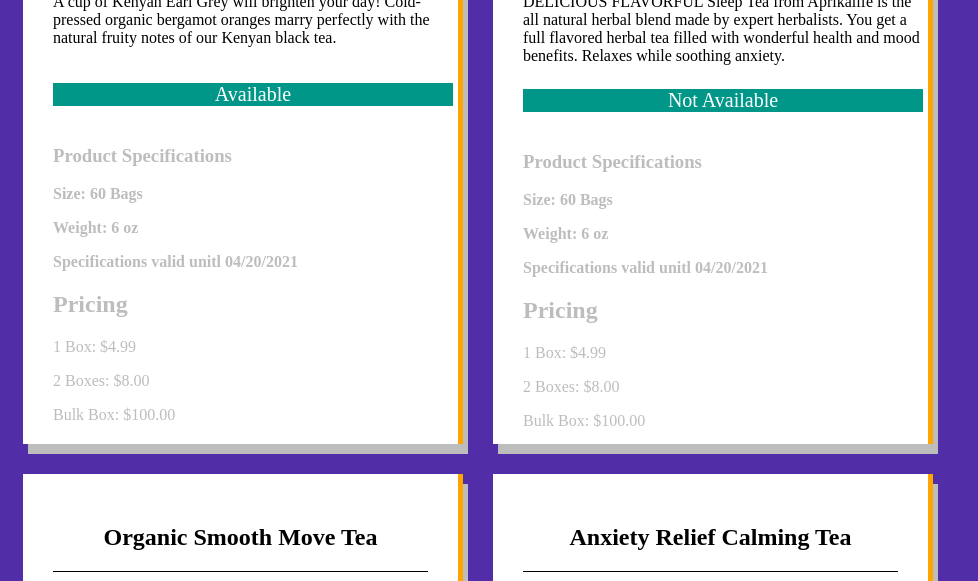
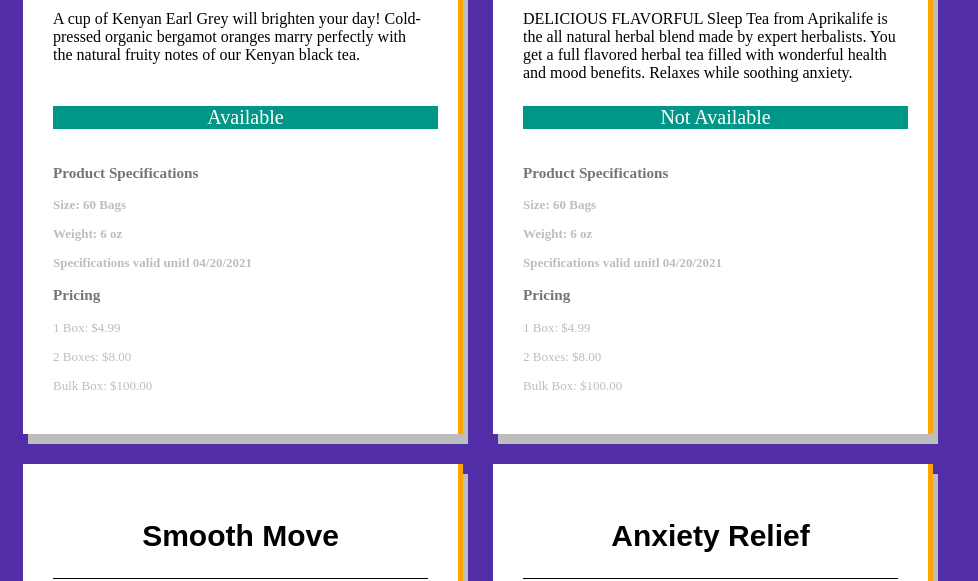
Before and after one commit to danicrosby/product-cards, a plain HTML site: page index.html in a window 1280 px wide. Shown: the part 1029-1610 px from the top of the page, without its empty margins (0-978 px from the left). Drawn offline with Linux system fonts and the light colour scheme; a web font is replaced by a local one.

Commit message:
changed font

```diff
--- a/index.html
+++ b/index.html
@@ -4,7 +4,14 @@
   <meta charset="UTF-8">
   <meta name="viewport" content="width=device-width, initial-scale=1.0">
   <link rel="stylesheet" href="main.css">
-  <title>Document</title>
+  <link rel="preconnect" href="https://fonts.gstatic.com">
+  <link rel="preconnect" href="https://fonts.gstatic.com">
+  <link rel="preconnect" href="https://fonts.gstatic.com">
+  <link rel="preconnect" href="https://fonts.gstatic.com">
+  <link rel="preconnect" href="https://fonts.gstatic.com">
+  <link rel="preconnect" href="https://fonts.gstatic.com">
+  <link href="https://fonts.googleapis.com/css2?family=Darker+Grotesque&display=swap" rel="stylesheet">
+  <title>Little Tea Shoppe </title>
 </head>
 <body>
   <title> Little Tea Shoppe </title>
@@ -16,7 +23,7 @@
     <!-- THIS IS CARD 1  -->
 
     <div class="card">
-      <header><h2> Matcha Green Tea </h2></header>
+      <header><h2> Matcha Tea </h2></header>
 
       <div class="image">
        <img src="https://images-na.ssl-images-amazon.com/images/I/91N7Hbl23GL._SL1500_.jpg" alt="Matcha Green Tea">
@@ -36,7 +43,7 @@
     </section>
 
     <section class="section-pricing">
-      <h2>Pricing</h2>
+      <h3>Pricing</h3>
       <p>1 Box: $4.99</p>
       <p>2 Boxes: $8.00</p>
       <p>Bulk Box: $100.00</p>
@@ -46,7 +53,7 @@
   <!-- THIS IS CARD 2 -->
 
   <div class="card">
-    <header><h2> Teavana Peach Tranquility Tea </h2></header>
+    <header><h2>Peach Tranquility</h2></header>
 
     <div class="image">
      <img src="https://images-na.ssl-images-amazon.com/images/I/81tWctYSVpL._SL1500_.jpg" alt="Teavana Peach Tranquility, Herbal Tea">
@@ -66,7 +73,7 @@
   </section>
 
   <section class="section-pricing">
-    <h2>Pricing</h2>
+    <h3>Pricing</h3>
     <p>1 Box: $4.99</p>
     <p>2 Boxes: $8.00</p>
     <p>Bulk Box: $100.00</p>
@@ -76,7 +83,7 @@
 <!-- THIS IS CARD 3 -->
 
 <div class="card">
-  <header><h2> Earl Grey Loose Leaf Tea  </h2></header>
+  <header><h2> Earl Grey </h2></header>
 
   <div class="image">
    <img src="https://images-na.ssl-images-amazon.com/images/I/61SfczXC4rL._SL1473_.jpg" alt="EARL GREY | Loose Leaf Black Tea a">
@@ -96,7 +103,7 @@
 </section>
 
 <section class="section-pricing">
-  <h2>Pricing</h2>
+  <h3>Pricing</h3>
   <p>1 Box: $4.99</p>
   <p>2 Boxes: $8.00</p>
   <p>Bulk Box: $100.00</p>
@@ -106,7 +113,7 @@
 <!-- THIS IS CARD 4 -->
 
 <div class="card">
-  <header><h2> Sleep Tea </h2></header>
+  <header><h2> Sleepy Time </h2></header>
 
   <div class="image">
    <img src="https://images-na.ssl-images-amazon.com/images/I/617%2BtjM76BL._SL1500_.jpg" alt="Sleep Tea">
@@ -126,7 +133,7 @@
 </section>
 
 <section class="section-pricing">
-  <h2>Pricing</h2>
+  <h3>Pricing</h3>
   <p>1 Box: $4.99</p>
   <p>2 Boxes: $8.00</p>
   <p>Bulk Box: $100.00</p>
@@ -136,7 +143,7 @@
 <!-- THIS IS CARD 5 -->
 
 <div class="card">
-  <header><h2> Organic Smooth Move Tea </h2></header>
+  <header><h2> Smooth Move </h2></header>
 
   <div class="image">
    <img src="https://images-na.ssl-images-amazon.com/images/I/71MAGBiWT-L._SL1100_.jpg" alt="Organic Smooth Move Chamomile Tea">
@@ -157,7 +164,7 @@
 </section>
 
 <section class="section-pricing">
-  <h2>Pricing</h2>
+  <h3>Pricing</h3>
   <p>1 Box: $4.99</p>
   <p>2 Boxes: $8.00</p>
   <p>Bulk Box: $100.00</p>
@@ -167,8 +174,7 @@
 <!-- THIS IS CARD 6 -->
 
 <div class="card">
-  <header><h2>
-    Anxiety Relief Calming Tea </h2></header>
+  <header><h2> Anxiety Relief </h2></header>
 
   <div class="image">
    <img src="https://images-na.ssl-images-amazon.com/images/I/81K00N9ENFL._SL1500_.jpg" alt="Anxiety Relief Tea | Calming Tea">
@@ -188,7 +194,7 @@
 </section>
 
 <section class="section-pricing">
-  <h2>Pricing</h2>
+  <h3>Pricing</h3>
   <p>1 Box: $4.99</p>
   <p>2 Boxes: $8.00</p>
   <p>Bulk Box: $100.00</p>
--- a/main.css
+++ b/main.css
@@ -21,6 +21,7 @@ body {
 .card {
   display: flex;
   flex-direction: column;
+  align-content: flex-start;
   background-color: white;
   border-right: 5px solid orange;
   box-shadow: 5px 10px #BDBDBD;
@@ -28,38 +29,45 @@ body {
   height: 650px;
   margin: 15px;
   padding: 30px;
+  padding-bottom: 25px;
+}
+
+h3 {
+  font-weight: bolder;
+  color: #757575;
 }
 
 header {
   display: flex;
   justify-content: center;
+  font-size: 20px;
   text-align: center;
   color: black;
   font-weight: bolder;
+  font-family: 'Darker Grotesque', sans-serif;
   border-bottom: 1px solid black;
   margin-bottom: 15px;
+  padding: 0px;
 }
 
 .image {
   display: flex;
   justify-content: center;
   margin-bottom: 10px;
+  margin-top: 5px;
 }
 img {
   width: 100px;
   height: 120px;
 }
 
-/* .description-container {
-  width: 375px;
-  height: 300px;
-} */
 
 .description {
   display: flex;
   justify-content: center;
-  width: 400px;
-  height: 60px;
+  width: 375px;
+  height: 50px;
+  padding-bottom: 10px;
 }
 
 .availability {
@@ -68,16 +76,17 @@ img {
   background-color: #009688;
   color: #FFFFFF;
   font-size: 20px;
-  width: 400px;
-  margin-top: 20px;
+  width: 385px;
 }
 
 .section-specs {
+  font-size: 13px;
   font-weight: bolder;
   color: #BDBDBD;
 }
 
 .section-pricing {
+  font-size: 13px;
   /* display: flex;
   justify-content: flex-start;
   flex-direction: column; */
```
